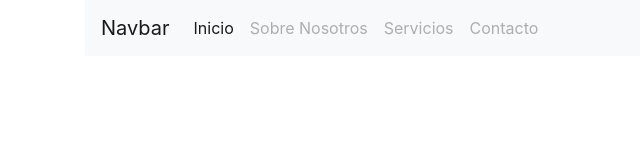
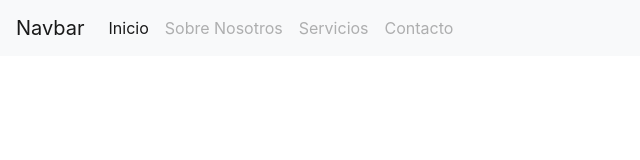
Before and after one commit to Dani1804/prueba2_web0.2, a plain HTML site: page index.html in a window 1280 px wide. Shown: the whole page, without its empty margins (0-640 px from the left). Drawn offline with nearby package versions, Linux system fonts and the light colour scheme.

Commit message:
arreglos menores

```diff
--- a/index.html
+++ b/index.html
@@ -7,9 +7,6 @@
     <link rel="stylesheet" href="https://cdn.jsdelivr.net/npm/bootstrap@4.6.2/dist/css/bootstrap.min.css" integrity="sha384-xOolHFLEh07PJGoPkLv1IbcEPTNtaed2xpHsD9ESMhqIYd0nLMwNLD69Npy4HI+N" crossorigin="anonymous">
 </head>
 <body>
-    <div class="container MT-5">
-        <div class="row">
-            <div class="col-lg-12">
                 <nav class="navbar navbar-expand-lg navbar-light bg-light">
                     <a class="navbar-brand" href="#">Navbar</a>
                     <button class="navbar-toggler" type="button" data-toggle="collapse" data-target="#navbarNav" aria-controls="navbarNav" aria-expanded="false" aria-label="Toggle navigation">
@@ -33,11 +30,6 @@
                     </div>
                   </nav>
 
-            </div>
-        </div>
-    </div>
-
-
 
 
 
```
